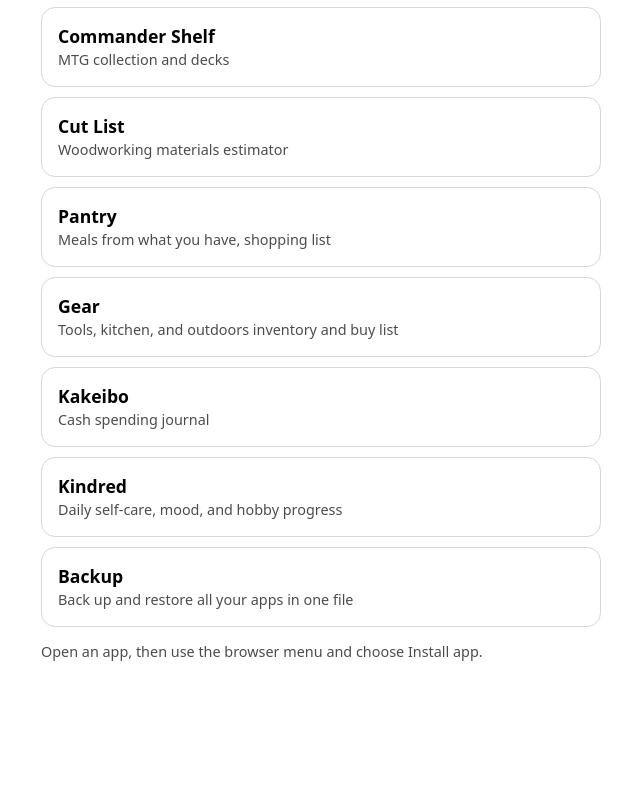
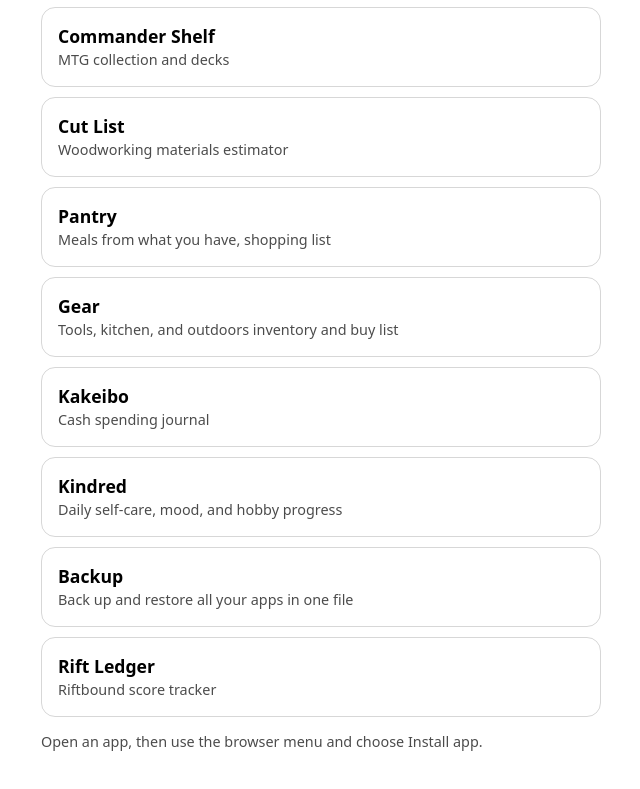
Before and after one commit to connorschmidtee-cell/connorschmidtee-cell.github.io, a plain HTML site: page apps/index.html in a window 1280 px wide. Shown: the part 442-1231 px from the top of the page, without its empty margins (319-959 px from the left). Before the commit the page ends 1141 px from the top, so only its background shows below. Drawn offline with Linux system fonts and the light colour scheme.

Commit message:
Add Rift Ledger

```diff
--- a/apps/index.html
+++ b/apps/index.html
@@ -12,5 +12,6 @@
 <a class="app" href="/kakeibo/"><b>Kakeibo</b><span>Cash spending journal</span></a>
 <a class="app" href="/selfcare/"><b>Kindred</b><span>Daily self-care, mood, and hobby progress</span></a>
 <a class="app" href="/backup/"><b>Backup</b><span>Back up and restore all your apps in one file</span></a>
+<a class="app" href="/riftbound/"><b>Rift Ledger</b><span>Riftbound score tracker</span></a>
 <p>Open an app, then use the browser menu and choose Install app.</p>
 </body></html>
```
Also changed, not shown: sw.js (+1 -1 lines).
